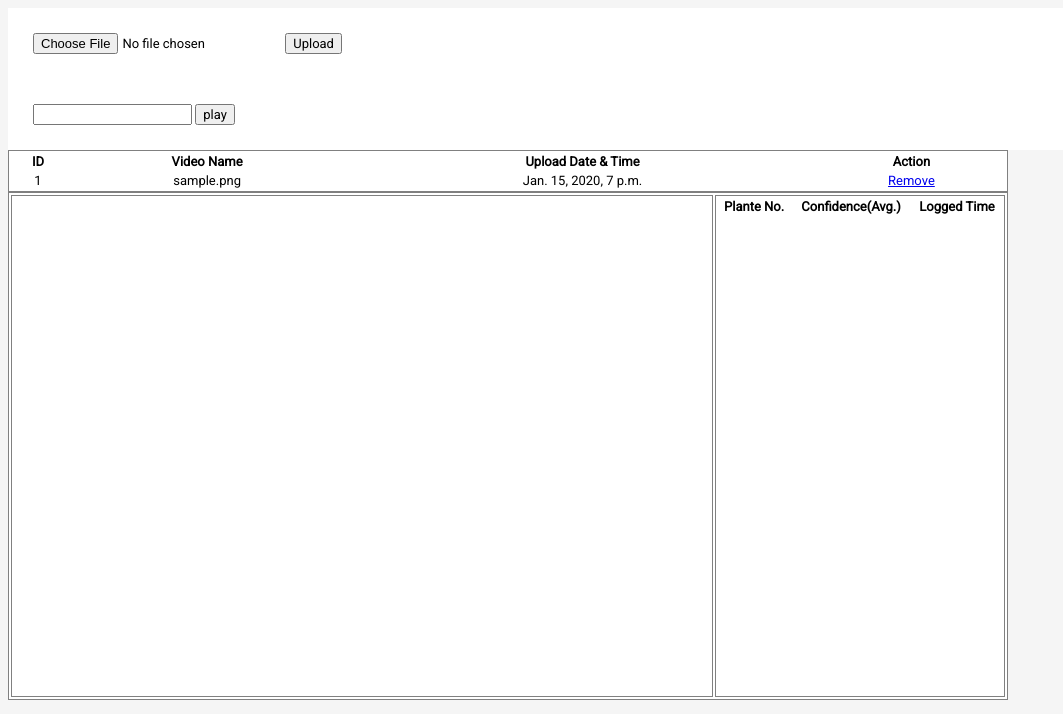
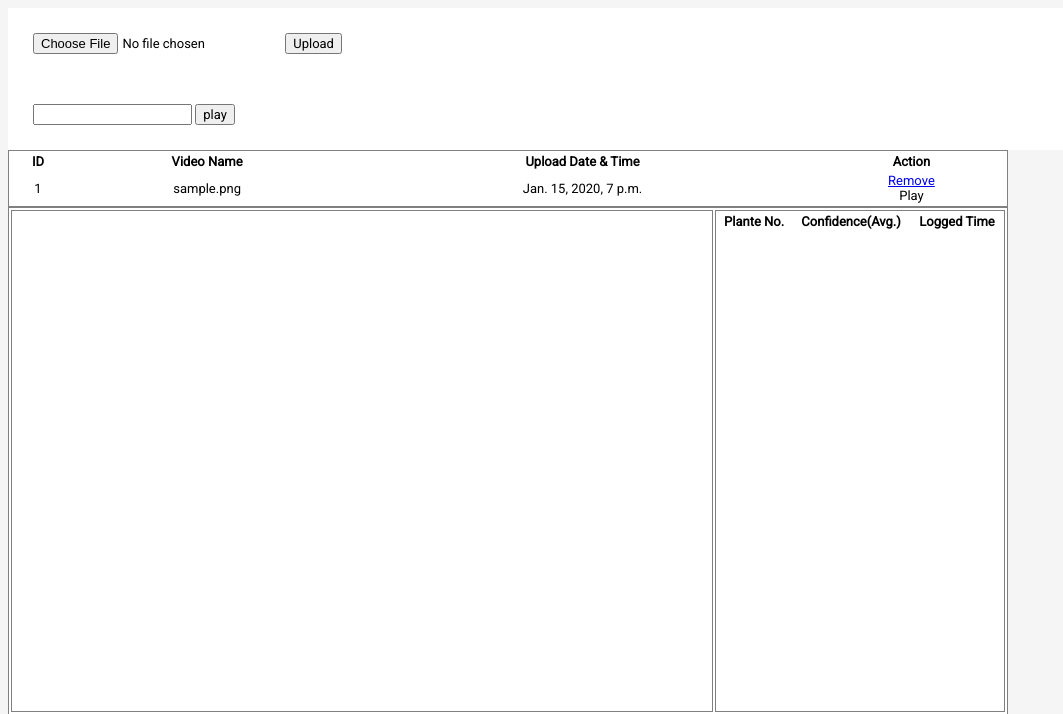
Before and after one commit to jennajungsungoh/OpenALPR, a Django app: page /alpr/ in a window 1280 px wide. Shown: the top 714 px of the page, without its empty margins (0-1063 px from the left). Run offline with Django 4.2, Linux system fonts and the light colour scheme; tables that the repository leaves empty hold one stand-in row (values such as "Sample post"); lists and menus that the app fills with data are empty; parts of the project's set-up code (start-up, migrations or seed data) failed here and were passed over; some libraries are stand-ins or nearby versions.

Commit message:
update interface

```diff
--- a/studio/webapp/alpr/templates/alpr/index.html
+++ b/studio/webapp/alpr/templates/alpr/index.html
@@ -15,7 +15,8 @@
     <script>
         $(document).ready(function () {
             $("#dvPlay").on("click", function (event) {
-                alert($(this).children('input').value)
+                var pid = $(this).children('input').val();
+                $('#player').attr("src", "playback?pid=" + pid)
             });
 
             $("#btplay").on("click", function (event) {
@@ -87,7 +88,7 @@
             <td>
                 <!-- $('#player').attr("src", "playback?pid=" + data.pid) -->
                 <div><a href="remove?id={{ file.id }}">Remove</a></div>
-                <div id="dvPlay"><input type="hidden" value="{{ file.filename }}"></div>
+                <div id="dvPlay"><input type="hidden" value="{{ file.filename }}">Play</div>
             </td>
         </tr>
         {% endfor %}
```
